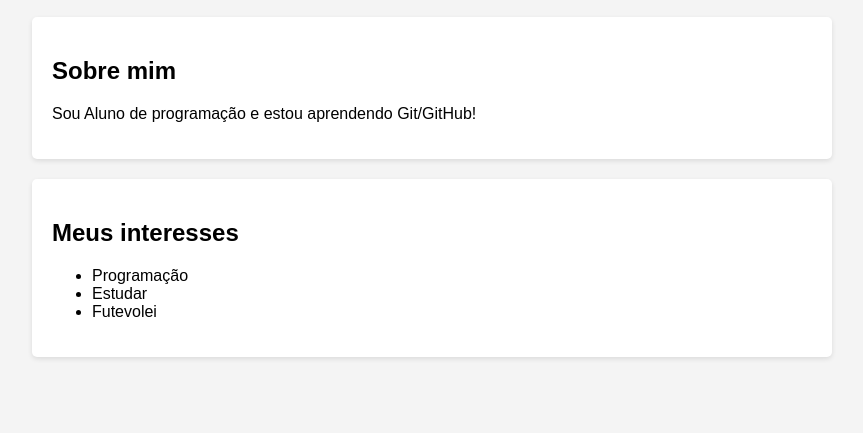
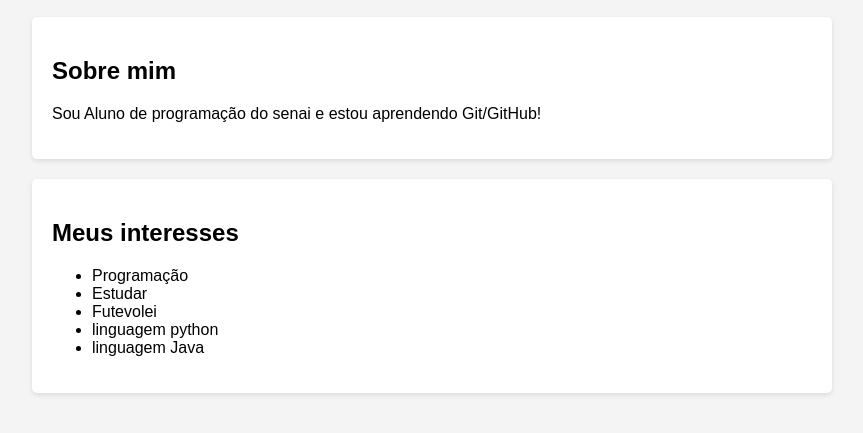
Before and after one commit to Kaio-silva-maker/meu-primeiro-repositorio, a plain HTML site: page index.html in a window 1280 px wide. Shown: the part 177-610 px from the top of the page, without its empty margins (208-1071 px from the left). Drawn offline with Linux system fonts and the light colour scheme.

Commit message:
Add files via upload

```diff
--- a/index.html
+++ b/index.html
@@ -15,7 +15,7 @@
     <main>
         <section>
             <h2>Sobre mim</h2>
-            <p>Sou Aluno de programação e estou aprendendo Git/GitHub!</p>
+            <p>Sou Aluno de programação do senai e estou aprendendo Git/GitHub!</p>
         </section>
 
         <section>
@@ -24,7 +24,8 @@
                 <li>Programação</li>
                 <li>Estudar</li>
                 <li>Futevolei</li>
-
+                <li>linguagem python</li>
+                <li>linguagem Java</li>
             </ul>
         </section>
     </main>
```
